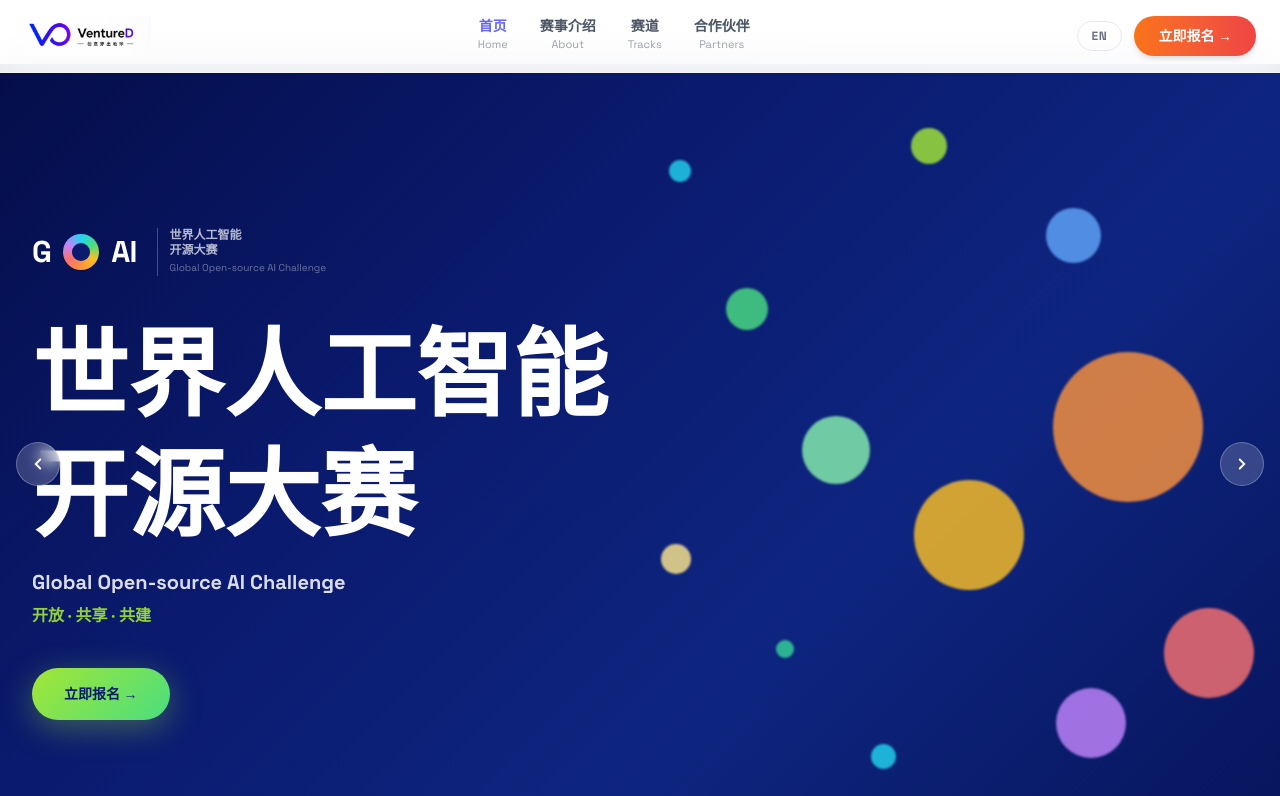
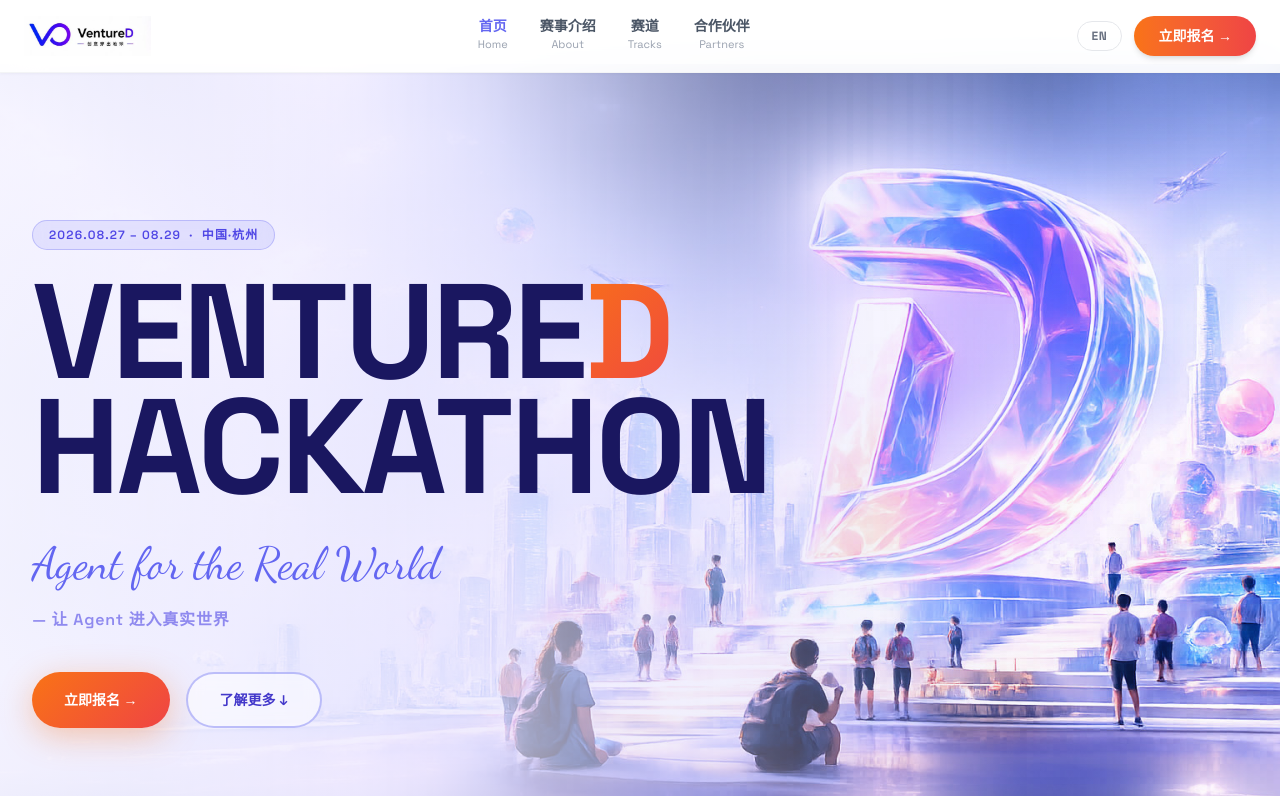
Before and after one commit to XianyiLiu0813/VentureD-website, a Next.js app: page / in a window 1280 px wide. Shown: the top 796 px of the page. Built offline with nearby package versions, Linux system fonts and the light colour scheme.

Commit message:
Revert hero to single slide, move GOAI below VentureD CTA, change button to 黑客松报名

```diff
--- a/src/app/page.tsx
+++ b/src/app/page.tsx
@@ -1,7 +1,6 @@
 "use client";
 import Link from "next/link";
 import { useLanguage } from "@/context/LanguageContext";
-import { useState, useEffect, useCallback } from "react";
 
 // ── Data ───────────────────────────────────────────────────────────────────
 
@@ -27,17 +26,6 @@
 
 export default function HomePage() {
   const { lang, t } = useLanguage();
-  const [slide, setSlide] = useState(0);
-  const totalSlides = 2;
-
-  const nextSlide = useCallback(() => setSlide((s) => (s + 1) % totalSlides), []);
-  const prevSlide = useCallback(() => setSlide((s) => (s - 1 + totalSlides) % totalSlides), []);
-
-  useEffect(() => {
-    const timer = setInterval(nextSlide, 6000);
-    return () => clearInterval(timer);
-  }, [nextSlide]);
-
   const regUrl = lang === "en"
     ? "https://docs.google.com/forms/d/e/1FAIpQLSd3heep5VmjnBZWjR-QzuAyf8qJ-_j00AOEUoyxyqoaYCzlTQ/viewform?usp=header"
     : "https://wj.qq.com/s2/27332848/a062/";
@@ -94,16 +82,9 @@
   return (
     <div className="bg-white text-[#0f0e2a]">
 
-      {/* ── HERO CAROUSEL ── */}
-      <div className="relative overflow-hidden" style={{ minHeight: "100vh" }}>
-        {/* Slides wrapper */}
-        <div
-          className="flex transition-transform duration-700 ease-in-out"
-          style={{ transform: `translateX(-${slide * 100}%)`, minHeight: "100vh" }}
-        >
-          {/* ── Slide 1: VentureD Hero ── */}
+      {/* ── HERO ── */}
       <section
-            className="relative shrink-0 w-full overflow-hidden"
+        className="relative overflow-hidden"
         style={{
           minHeight: "100vh",
           backgroundImage: "url('/images/bg-scene.jpg')",
@@ -150,95 +131,6 @@
           </div>
         </div>
       </section>
-
-          {/* ── Slide 2: GOAI ── */}
-          <section
-            className="relative shrink-0 w-full overflow-hidden"
-            style={{ minHeight: "100vh", background: "linear-gradient(135deg, #050e4a 0%, #0a1a6e 35%, #0e2580 65%, #06145a 100%)" }}
-          >
-            {/* Floating circles */}
-            <div className="absolute inset-0 pointer-events-none overflow-hidden">
-              {[
-                { s: 22,  top: "12%", right: "46%", c: "#22d3ee" },
-                { s: 42,  top: "28%", right: "40%", c: "#4ade80" },
-                { s: 68,  top: "44%", right: "32%", c: "#86efac" },
-                { s: 110, top: "52%", right: "20%", c: "#fbbf24" },
-                { s: 150, top: "36%", right: "6%",  c: "#fb923c" },
-                { s: 90,  top: "68%", right: "2%",  c: "#f87171" },
-                { s: 36,  top: "8%",  right: "26%", c: "#a3e635" },
-                { s: 18,  top: "72%", right: "38%", c: "#34d399" },
-                { s: 55,  top: "18%", right: "14%", c: "#60a5fa" },
-                { s: 30,  top: "60%", right: "46%", c: "#fde68a" },
-                { s: 70,  top: "78%", right: "12%", c: "#c084fc" },
-                { s: 25,  top: "85%", right: "30%", c: "#22d3ee" },
-              ].map((c, i) => (
-                <div key={i} className="absolute rounded-full"
-                  style={{ width: c.s, height: c.s, top: c.top, right: c.right, background: c.c, opacity: 0.82, filter: "blur(0.8px)" }} />
-              ))}
-            </div>
-
-            <a
-              href="https://www.goaihz.com/?channel=vd"
-              target="_blank"
-              rel="noopener noreferrer"
-              className="relative z-10 flex flex-col justify-center max-w-7xl mx-auto px-8 h-full"
-              style={{ minHeight: "100vh", paddingTop: "100px", paddingBottom: "80px" }}
-            >
-              <div className="max-w-[620px]">
-                {/* GOAI Logo */}
-                <div className="flex items-center gap-3 mb-10">
-                  <span className="text-white font-black text-3xl tracking-tight">G</span>
-                  <div className="w-9 h-9 rounded-full flex items-center justify-center shrink-0"
-                    style={{ background: "conic-gradient(from 0deg, #22d3ee, #4ade80, #fbbf24, #fb923c, #f87171, #c084fc, #22d3ee)" }}>
-                    <div className="w-4.5 h-4.5 rounded-full" style={{ width: "18px", height: "18px", background: "#0a1a6e" }} />
-                  </div>
-                  <span className="text-white font-black text-3xl tracking-tight">AI</span>
-                  <div className="ml-2 border-l border-white/25 pl-3">
-                    <div className="text-white/70 text-xs font-semibold leading-tight">世界人工智能</div>
-                    <div className="text-white/70 text-xs font-semibold leading-tight">开源大赛</div>
-                    <div className="text-white/40 text-[10px] mt-0.5">Global Open-source AI Challenge</div>
-                  </div>
-                </div>
-
-                <h2 className="text-white font-black leading-tight mb-3" style={{ fontSize: "clamp(2.8rem, 8vw, 6rem)" }}>
-                  {t("世界人工智能", "Global Open-source")}<br />{t("开源大赛", "AI Challenge")}
-                </h2>
-                <p className="text-white font-bold text-xl mb-2" style={{ opacity: 0.85 }}>
-                  Global Open-source AI Challenge
-                </p>
-                <p className="mb-10 text-base" style={{ color: "rgba(163,230,53,0.9)", fontWeight: 600 }}>
-                  {t("开放 · 共享 · 共建", "Open · Share · Build")}
-                </p>
-                <div className="inline-flex items-center gap-2 px-8 py-4 rounded-full font-bold text-[#0a1a6e] text-sm hover:opacity-90 transition-all"
-                  style={{ background: "linear-gradient(135deg, #a3e635, #4ade80)", boxShadow: "0 8px 32px rgba(163,230,53,0.35)" }}>
-                  {t("立即报名 →", "Register Now →")}
-                </div>
-              </div>
-            </a>
-          </section>
-        </div>
-
-        {/* ── Nav arrows ── */}
-        <button onClick={prevSlide} aria-label="Previous slide"
-          className="absolute left-4 top-1/2 -translate-y-1/2 z-20 w-11 h-11 rounded-full flex items-center justify-center transition-all hover:scale-110"
-          style={{ background: "rgba(255,255,255,0.18)", backdropFilter: "blur(8px)", border: "1px solid rgba(255,255,255,0.25)" }}>
-          <svg width="18" height="18" viewBox="0 0 24 24" fill="none" stroke="white" strokeWidth="2.5" strokeLinecap="round"><path d="M15 18l-6-6 6-6"/></svg>
-        </button>
-        <button onClick={nextSlide} aria-label="Next slide"
-          className="absolute right-4 top-1/2 -translate-y-1/2 z-20 w-11 h-11 rounded-full flex items-center justify-center transition-all hover:scale-110"
-          style={{ background: "rgba(255,255,255,0.18)", backdropFilter: "blur(8px)", border: "1px solid rgba(255,255,255,0.25)" }}>
-          <svg width="18" height="18" viewBox="0 0 24 24" fill="none" stroke="white" strokeWidth="2.5" strokeLinecap="round"><path d="M9 18l6-6-6-6"/></svg>
-        </button>
-
-        {/* ── Dot indicators ── */}
-        <div className="absolute bottom-8 left-1/2 -translate-x-1/2 z-20 flex gap-2">
-          {Array.from({ length: totalSlides }).map((_, i) => (
-            <button key={i} onClick={() => setSlide(i)} aria-label={`Slide ${i + 1}`}
-              className="rounded-full transition-all duration-300"
-              style={{ width: slide === i ? "24px" : "8px", height: "8px", background: slide === i ? "white" : "rgba(255,255,255,0.4)" }} />
-          ))}
-        </div>
-      </div>
 
       {/* ── STATS BAR ── */}
       <section className="px-6 -mt-8 relative z-10">
@@ -779,72 +671,6 @@
         <p className="text-center text-xs text-gray-400 mt-6">更多合作伙伴即将公布 · More partners coming soon</p>
       </section>
 
-      {/* ── GOAI PARTNER BANNER ── */}
-      <section className="py-8 px-6">
-        <div className="max-w-7xl mx-auto">
-          <a
-            href="https://www.goaihz.com/?channel=vd"
-            target="_blank"
-            rel="noopener noreferrer"
-            className="block rounded-3xl overflow-hidden relative group cursor-pointer hover:-translate-y-1 transition-all duration-300 shadow-xl hover:shadow-2xl"
-            style={{ background: "linear-gradient(135deg, #0a1a6e 0%, #1a3a9e 40%, #0e2580 70%, #06145a 100%)", minHeight: "220px" }}
-          >
-            {/* Floating circles decoration */}
-            <div className="absolute inset-0 pointer-events-none overflow-hidden">
-              {[
-                { size: 28, top: "15%", right: "42%", color: "#22d3ee", opacity: 0.85 },
-                { size: 48, top: "30%", right: "37%", color: "#4ade80", opacity: 0.9 },
-                { size: 72, top: "45%", right: "30%", color: "#86efac", opacity: 0.85 },
-                { size: 100, top: "55%", right: "20%", color: "#fbbf24", opacity: 0.9 },
-                { size: 130, top: "40%", right: "8%", color: "#fb923c", opacity: 0.85 },
-                { size: 80, top: "70%", right: "3%", color: "#f87171", opacity: 0.75 },
-                { size: 40, top: "10%", right: "28%", color: "#a3e635", opacity: 0.7 },
-                { size: 20, top: "75%", right: "35%", color: "#34d399", opacity: 0.65 },
-                { size: 55, top: "20%", right: "15%", color: "#60a5fa", opacity: 0.6 },
-                { size: 35, top: "62%", right: "44%", color: "#fde68a", opacity: 0.55 },
-              ].map((c, i) => (
-                <div key={i} className="absolute rounded-full"
-                  style={{ width: c.size, height: c.size, top: c.top, right: c.right, background: c.color, opacity: c.opacity, filter: "blur(0.5px)" }} />
-              ))}
-            </div>
-
-            <div className="relative z-10 px-10 py-10 flex flex-col justify-between h-full" style={{ minHeight: "220px" }}>
-              {/* Top: Logo */}
-              <div className="flex items-center gap-2 mb-6">
-                <div className="flex items-center gap-1">
-                  <span className="text-white font-black text-2xl tracking-tight">G</span>
-                  <div className="w-7 h-7 rounded-full flex items-center justify-center" style={{ background: "conic-gradient(#22d3ee, #4ade80, #fbbf24, #fb923c, #f87171, #22d3ee)" }}>
-                    <div className="w-3.5 h-3.5 rounded-full bg-[#0e2580]" />
-                  </div>
-                  <span className="text-white font-black text-2xl tracking-tight">AI</span>
-                </div>
-                <div className="ml-1 border-l border-white/30 pl-2">
-                  <div className="text-white/80 text-[10px] font-semibold leading-tight">世界人工智能</div>
-                  <div className="text-white/80 text-[10px] font-semibold leading-tight">开源大赛</div>
-                </div>
-              </div>
-
-              {/* Main content */}
-              <div className="max-w-lg">
-                <h3 className="text-white font-black leading-tight mb-1" style={{ fontSize: "clamp(1.6rem, 4vw, 2.4rem)" }}>
-                  {t("世界人工智能开源大赛", "Global Open-source AI Challenge")}
-                </h3>
-                <p className="text-white font-bold text-lg mb-1" style={{ opacity: 0.9 }}>
-                  {lang === "en" ? "Global Open-source AI Challenge" : "Global Open-source AI Challenge"}
-                </p>
-                <p className="text-white/60 text-sm mb-6">
-                  {t("开放 · 共享 · 共建", "Open · Share · Build")}
-                </p>
-                <div className="inline-flex items-center gap-2 px-6 py-2.5 rounded-full font-bold text-sm text-[#0a1a6e] group-hover:scale-105 transition-transform"
-                  style={{ background: "linear-gradient(135deg, #a3e635, #4ade80)" }}>
-                  {t("立即报名 →", "Register Now →")}
-                </div>
-              </div>
-            </div>
-          </a>
-        </div>
-      </section>
-
       {/* ── CTA BANNER with crystal decorations ── */}
       <section className="py-8 px-6 pb-24">
         <div className="max-w-7xl mx-auto">
@@ -881,11 +707,11 @@
                 {t("加入全球青年创造者浪潮，推动 Agent 改变真实世界。", "Join the global wave of young creators — let AI Agents change the real world.")}
               </p>
               <div className="flex flex-wrap gap-4">
-                <Link href="/contact"
+                <a href={regUrl} target="_blank" rel="noopener noreferrer"
                   className="inline-flex items-center gap-2 px-8 py-4 rounded-full font-bold text-white text-sm shadow-lg hover:opacity-90 transition-all"
                   style={{ background: "linear-gradient(135deg, #f97316, #ef4444)" }}>
-                  {t("立即报名 →", "Apply Now →")}
-                </Link>
+                  {t("黑客松报名 →", "Hackathon Registration →")}
+                </a>
                 <Link href="/contact"
                   className="inline-flex items-center gap-2 px-8 py-4 rounded-full font-semibold text-sm border-2 border-white/35 text-white hover:bg-white/10 transition-all">
                   {t("合作咨询 →", "Partner With Us →")}
@@ -896,6 +722,61 @@
         </div>
       </section>
 
+      {/* ── GOAI PARTNER BANNER ── */}
+      <section className="py-8 px-6 pb-16">
+        <div className="max-w-7xl mx-auto">
+          <a
+            href="https://www.goaihz.com/?channel=vd"
+            target="_blank"
+            rel="noopener noreferrer"
+            className="block rounded-3xl overflow-hidden relative group cursor-pointer hover:-translate-y-1 transition-all duration-300 shadow-xl hover:shadow-2xl"
+            style={{ background: "linear-gradient(135deg, #0a1a6e 0%, #1a3a9e 40%, #0e2580 70%, #06145a 100%)", minHeight: "220px" }}
+          >
+            <div className="absolute inset-0 pointer-events-none overflow-hidden">
+              {[
+                { size: 28, top: "15%", right: "42%", color: "#22d3ee", opacity: 0.85 },
+                { size: 48, top: "30%", right: "37%", color: "#4ade80", opacity: 0.9 },
+                { size: 72, top: "45%", right: "30%", color: "#86efac", opacity: 0.85 },
+                { size: 100, top: "55%", right: "20%", color: "#fbbf24", opacity: 0.9 },
+                { size: 130, top: "40%", right: "8%",  color: "#fb923c", opacity: 0.85 },
+                { size: 80,  top: "70%", right: "3%",  color: "#f87171", opacity: 0.75 },
+                { size: 40,  top: "10%", right: "28%", color: "#a3e635", opacity: 0.7 },
+                { size: 20,  top: "75%", right: "35%", color: "#34d399", opacity: 0.65 },
+                { size: 55,  top: "20%", right: "15%", color: "#60a5fa", opacity: 0.6 },
+                { size: 35,  top: "62%", right: "44%", color: "#fde68a", opacity: 0.55 },
+              ].map((c, i) => (
+                <div key={i} className="absolute rounded-full"
+                  style={{ width: c.size, height: c.size, top: c.top, right: c.right, background: c.color, opacity: c.opacity, filter: "blur(0.5px)" }} />
+              ))}
+            </div>
+            <div className="relative z-10 px-10 py-10 flex flex-col justify-between h-full" style={{ minHeight: "220px" }}>
+              <div className="flex items-center gap-2 mb-6">
+                <span className="text-white font-black text-2xl tracking-tight">G</span>
+                <div className="w-7 h-7 rounded-full flex items-center justify-center" style={{ background: "conic-gradient(#22d3ee, #4ade80, #fbbf24, #fb923c, #f87171, #22d3ee)" }}>
+                  <div className="w-3.5 h-3.5 rounded-full bg-[#0e2580]" />
+                </div>
+                <span className="text-white font-black text-2xl tracking-tight">AI</span>
+                <div className="ml-1 border-l border-white/30 pl-2">
+                  <div className="text-white/80 text-[10px] font-semibold leading-tight">世界人工智能</div>
+                  <div className="text-white/80 text-[10px] font-semibold leading-tight">开源大赛</div>
+                </div>
+              </div>
+              <div className="max-w-lg">
+                <h3 className="text-white font-black leading-tight mb-1" style={{ fontSize: "clamp(1.6rem, 4vw, 2.4rem)" }}>
+                  {t("世界人工智能开源大赛", "Global Open-source AI Challenge")}
+                </h3>
+                <p className="text-white font-bold text-lg mb-1" style={{ opacity: 0.9 }}>Global Open-source AI Challenge</p>
+                <p className="text-white/60 text-sm mb-6">{t("开放 · 共享 · 共建", "Open · Share · Build")}</p>
+                <div className="inline-flex items-center gap-2 px-6 py-2.5 rounded-full font-bold text-sm text-[#0a1a6e] group-hover:scale-105 transition-transform"
+                  style={{ background: "linear-gradient(135deg, #a3e635, #4ade80)" }}>
+                  {t("立即报名 →", "Register Now →")}
+                </div>
+              </div>
+            </div>
+          </a>
+        </div>
+      </section>
+
     </div>
   );
 }
```
Lines whose indentation alone changed are shown as unchanged.
